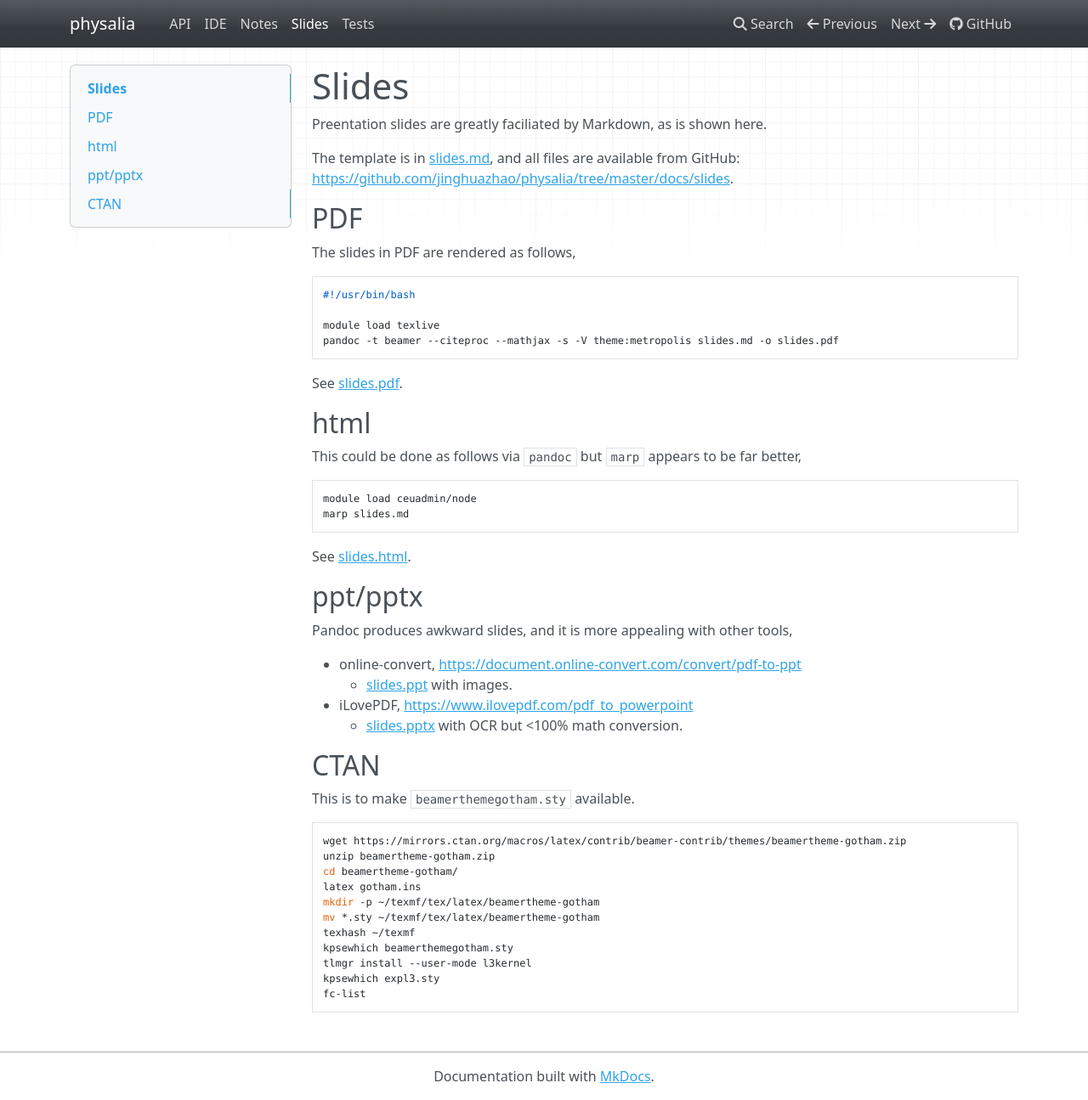
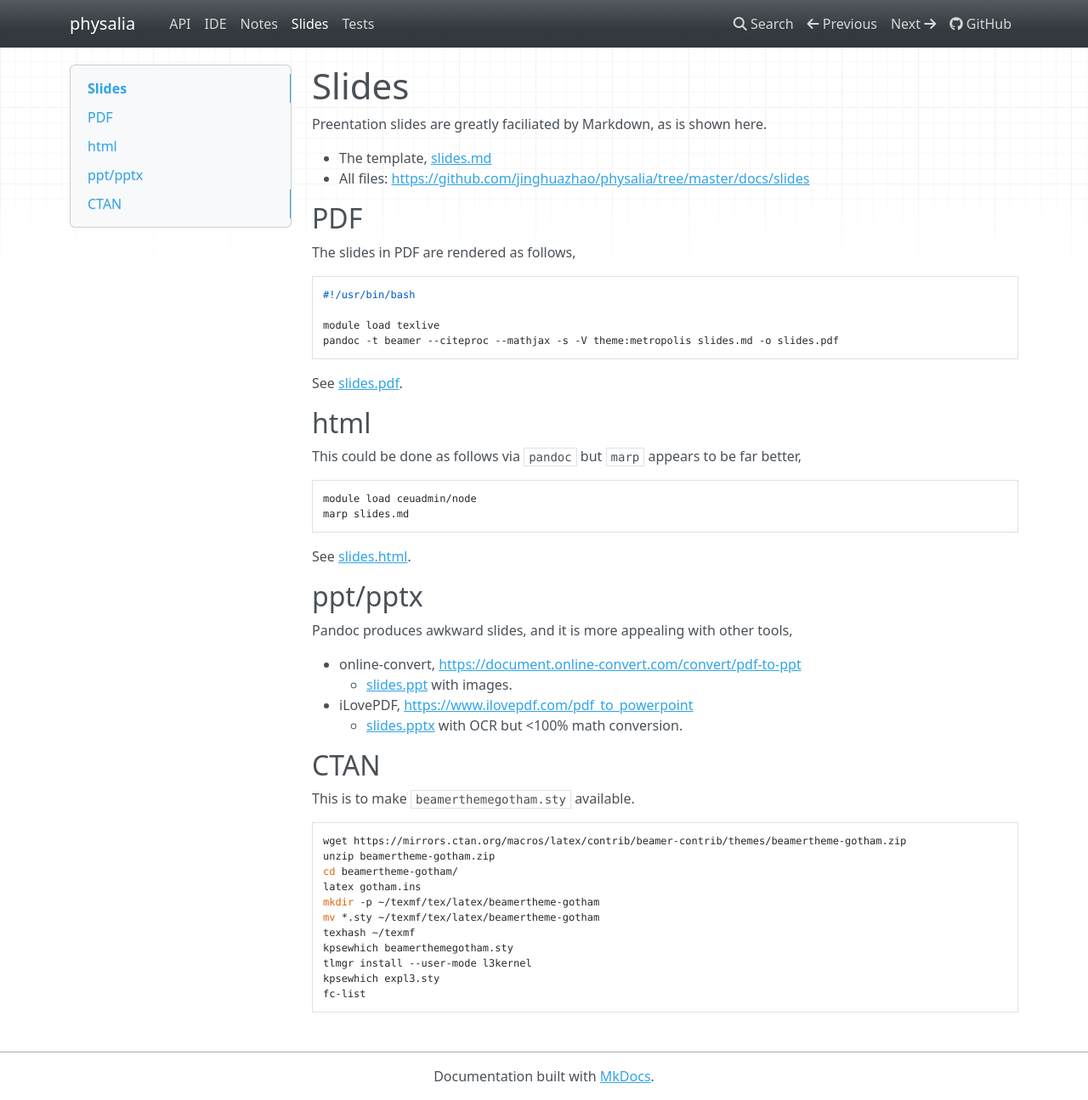
Before and after one commit to jinghuazhao/physalia, an MkDocs documentation site: the page built from docs/slides.md, in a window 1280 px wide and 1295 px high. Shown: the whole window at 85% size. Built offline with MkDocs 1.6.1, drawn with Linux system fonts in a browser that asks for light colours; nearby versions of some CDN libraries; a script that is not in the unit is left out.

Commit message:
physalia

```diff
--- a/docs/slides.md
+++ b/docs/slides.md
@@ -2,7 +2,8 @@
 
 Preentation slides are greatly faciliated by Markdown, as is shown here.
 
-The template is in [slides.md](slides/slides.md), and all files are available from GitHub: <https://github.com/jinghuazhao/physalia/tree/master/docs/slides>.
+- The template, [slides.md](slides/slides.md)
+- All files: <https://github.com/jinghuazhao/physalia/tree/master/docs/slides>
 
 ## PDF
 
```
